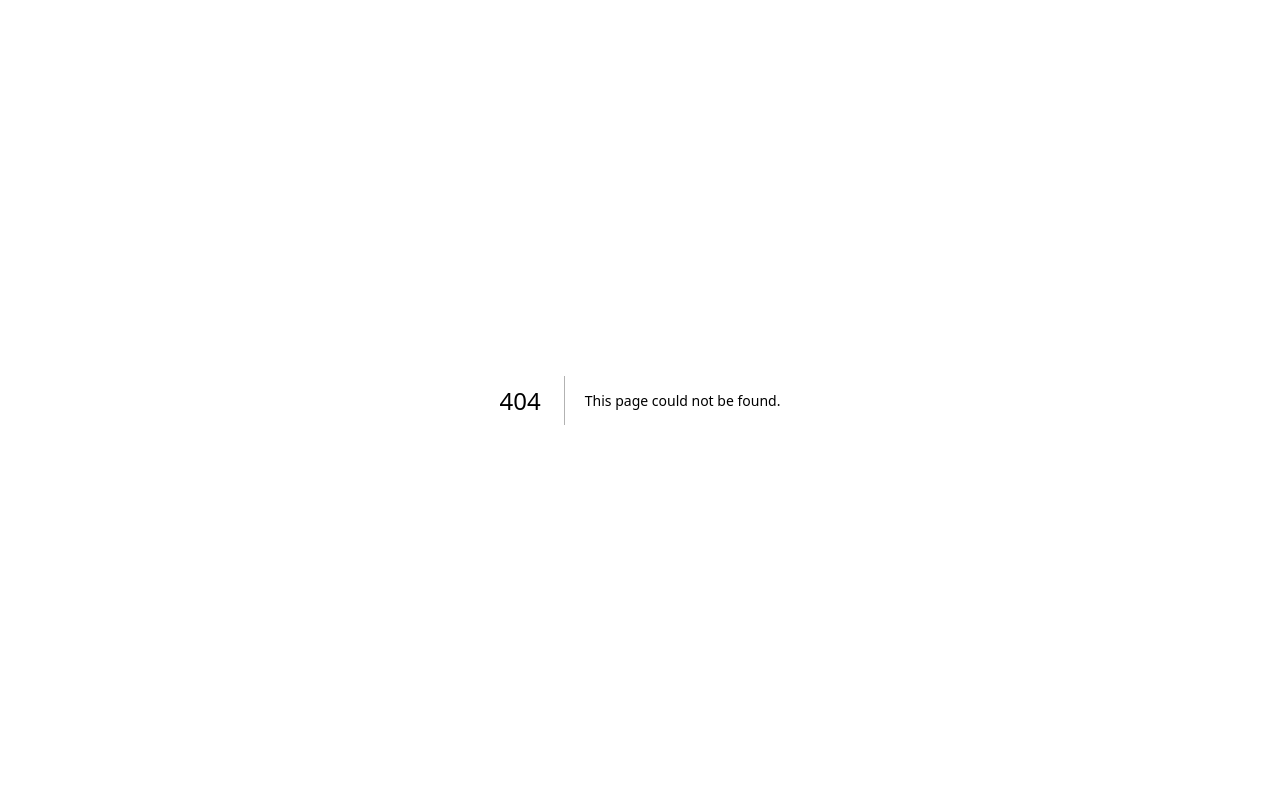
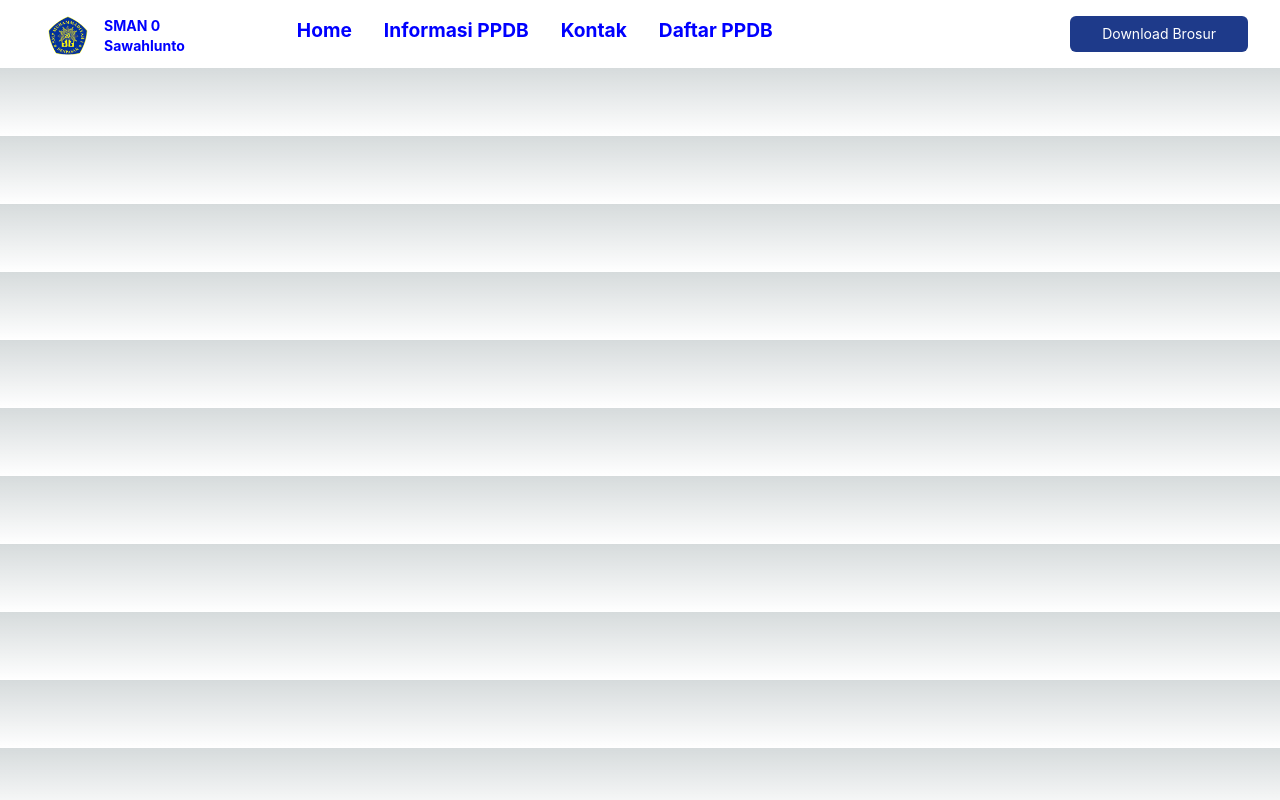
Before and after one commit to harymunli/PPDB-Website-Example, a Next.js app: page /daftar in a window 1280 px wide. Before the commit this address had no page. Built offline with nearby package versions, Linux system fonts and the light colour scheme.

Commit message:
navbar component

```diff
--- /dev/null
+++ b/components/Navbar.js
@@ -0,0 +1,25 @@
+export default function Navbar() {
+    return (
+        <div className="fixed top-0 left-0 right-0 bg-slate-100 z-20 p-2">
+            <div className="sticky flex float-left mx-8">
+                <img src="assets/logo_sekolah.png" alt="Logo Sekolah" width="40px" height="40px" className=""/>
+                    <span id="nama-sekolah" className="grid-rows-2 text-sm mx-4 align-middle">
+                        <p className="text-start">SMAN 0</p>
+                        <p className="text-start">Sawahlunto</p>
+                    </span>
+                </div>
+
+                <div class="grid grid-cols-3">
+                    <div id="nav-menu" class="col-span-2 grid-cols-4 ml-16 lg:space-x-8">
+                        <span>Home</span>
+                        <span>Informasi PPDB</span>
+                        <span>Kontak</span>
+                        <span>Daftar PPDB</span>
+                    </div>
+                    <div class="mr-4">
+                        <button class="float-right rounded-md grid bg-blue-900 hover:bg-blue-700 duration-700 text-white p-2 px-8 text-sm ease-in-out">Download Brosur</button>
+                    </div>
+                </div>
+        </div>
+    )
+}
--- /dev/null
+++ b/pages/daftar.js
@@ -0,0 +1,47 @@
+import Head from 'next/head'
+
+export default function Daftar(){
+    return (
+        <div class="bg-white">
+            <Head>
+                <title>slicing</title>
+                <meta name="description" content="PPDB Website" />
+                <meta name="viewport" content="width=device-width, initial-scale=1" />
+                <link rel="icon" href="/favicon.ico" />
+                <link href="index.css" rel="stylesheet"></link>
+            </Head>
+
+            <main className="p-4">
+                {/* navbar */}
+                <div className="flex float-left mx-8">
+                    <img src="assets/logo_sekolah.png" alt="Logo Sekolah" width="40px" height="40px" className=""/>
+                    <span id="nama-sekolah" className="grid-rows-2 text-sm mx-4 align-middle">
+                        <p className="text-start">SMAN 0</p>
+                        <p className="text-start">Sawahlunto</p>
+                    </span>
+                </div>
+
+                <div class="grid grid-cols-3">
+                    <div id="nav-menu" class="col-span-2 grid-cols-4 ml-16 lg:space-x-8">
+                        <span>Home</span>
+                        <span>Informasi PPDB</span>
+                        <span>Kontak</span>
+                        <span>Daftar PPDB</span>
+                    </div>
+                    <div class="mr-4">
+                        <button class="float-right rounded-md grid bg-blue-900 hover:bg-blue-700 duration-700 text-white p-2 px-8 text-sm ease-in-out">Download Brosur</button>
+                    </div>
+                </div>
+
+
+                {/* <!-- Register Form --> */}
+                <form>
+
+                </form>
+            </main>
+
+
+
+        </div>
+    )
+}
--- a/pages/index.js
+++ b/pages/index.js
@@ -1,18 +1,14 @@
 import Head from 'next/head'
-// import Image from 'next/image'
-import { Inter } from '@next/font/google'
+import Navbar from '../components/Navbar'
 import YouTubeIcon  from '@material-ui/icons/YouTube'
 import FacebookIcon from '@material-ui/icons/Facebook'
 import InstagramIcon from '@material-ui/icons/Instagram'
-import { Face } from '@material-ui/icons'
-
-const inter = Inter({ subsets: ['latin'] })
 
 export default function Home() {
   return (
     <div class="bg-white">
       <Head>
-        <title>slicing</title>
+        <title>PPDB SMAN 0 Sawahlunto</title>
         <meta name="description" content="PPDB Website" />
         <meta name="viewport" content="width=device-width, initial-scale=1" />
         <link rel="icon" href="/favicon.ico" />
@@ -20,11 +16,12 @@ export default function Home() {
       </Head>
 
       <main className="p-4">
+        <Navbar />
         {/* navbar */}
-        <div className="flex float-left mx-8">
+        {/* <div className="flex float-left mx-8">
             <img src="assets/logo_sekolah.png" alt="Logo Sekolah" width="40px" height="40px" className=""/>
             <span id="nama-sekolah" className="grid-rows-2 text-sm mx-4 align-middle">
-                <p className="text-start">SMAN 2</p>
+                <p className="text-start">SMAN 0</p>
                 <p className="text-start">Sawahlunto</p>
             </span>
         </div>
@@ -39,8 +36,7 @@ export default function Home() {
             <div class="mr-4">
                 <button class="float-right rounded-md grid bg-blue-900 hover:bg-blue-700 duration-700 text-white p-2 px-8 text-sm ease-in-out">Download Brosur</button>
             </div>
-        </div>
-
+        </div> */}
 
       {/* <!-- login --> */}
       <div id="login" class="mt-18 bg-indigo-500 grid grid-cols-2 p-4 mx-8 rounded-lg">
@@ -105,17 +101,15 @@ export default function Home() {
               <input className='rounded-full mt-4 mb-6' placeholder="Nama Anda..."></input>
               <textarea className='rounded-lg mb-8' placeholder="Pesan Anda..." height="400px"></textarea>
             </form>
-            <div className='mb-2'><YouTubeIcon/> <span className='ml-2 mb-4 text-white'> SMAN 2 Sawahlunto </span></div>
-            <div className='mb-2'> <FacebookIcon/> <span className='ml-2 mb-4 text-white'>SMAN 2 Sawahlunto</span> </div>
-            <InstagramIcon/> <span className='ml-2 mb-4 text-white'> Mutu Denpasar </span>
+            <div className='mb-2'><YouTubeIcon/> <span className='ml-2 mb-4 text-white'> SMAN 0 Sawahlunto </span></div>
+            <div className='mb-2'> <FacebookIcon/> <span className='ml-2 mb-4 text-white'>SMAN 0 Sawahlunto</span> </div>
+            <InstagramIcon/> <span className='ml-2 mb-4 text-white'> SMAN 0 Sawahlunto </span>
           </div>
         </div>
 
         <img src="assets/gmap_lokasi.png" alt='lokasi-google-map' className='rounded-lg px-4 my-auto'></img>
       </section>
 
-      <div className='text-center bg-black text-white text-base'>From Figma Desain by IT Mutu Denpasar</div>
-
       <script src="index.js"></script>
       </main>
     </div>
```
